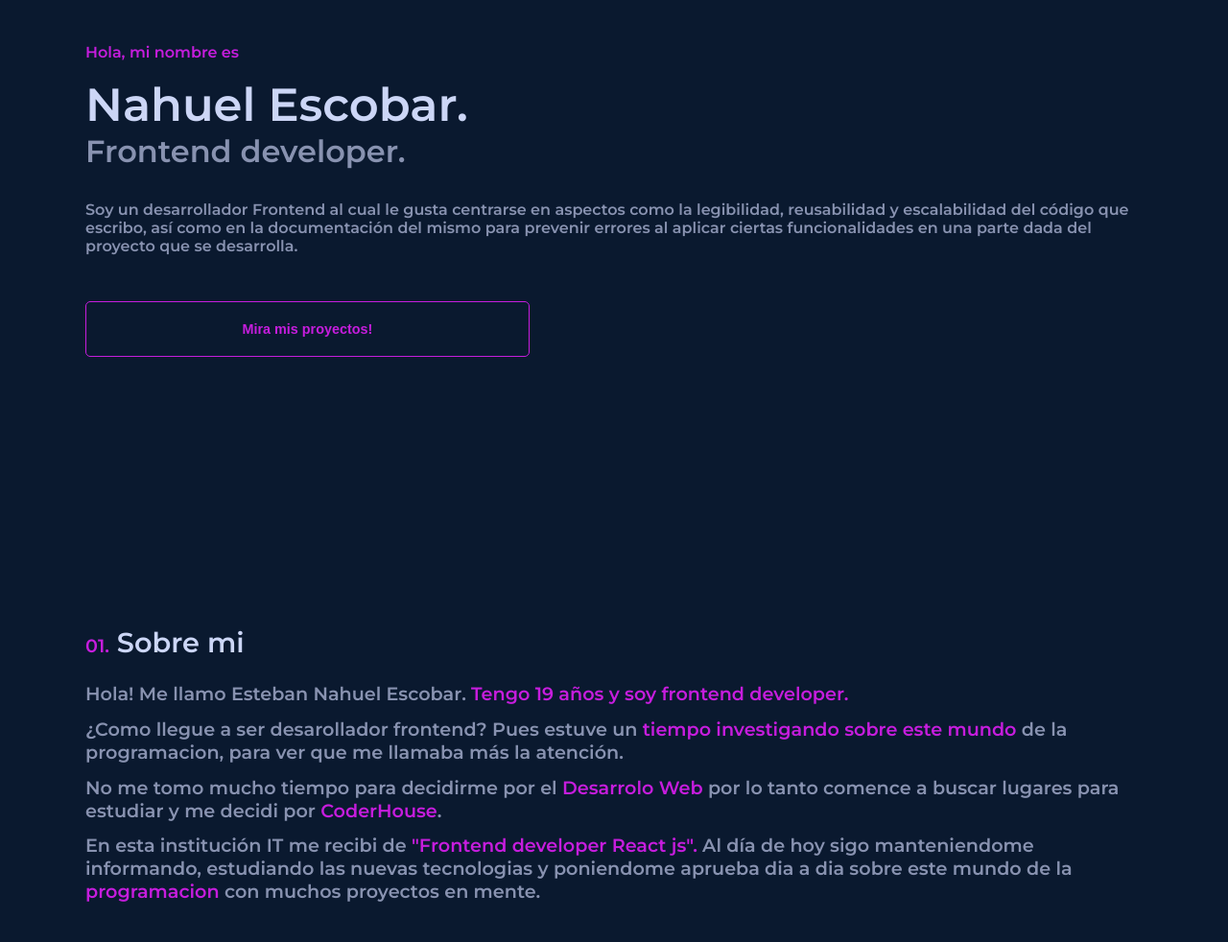
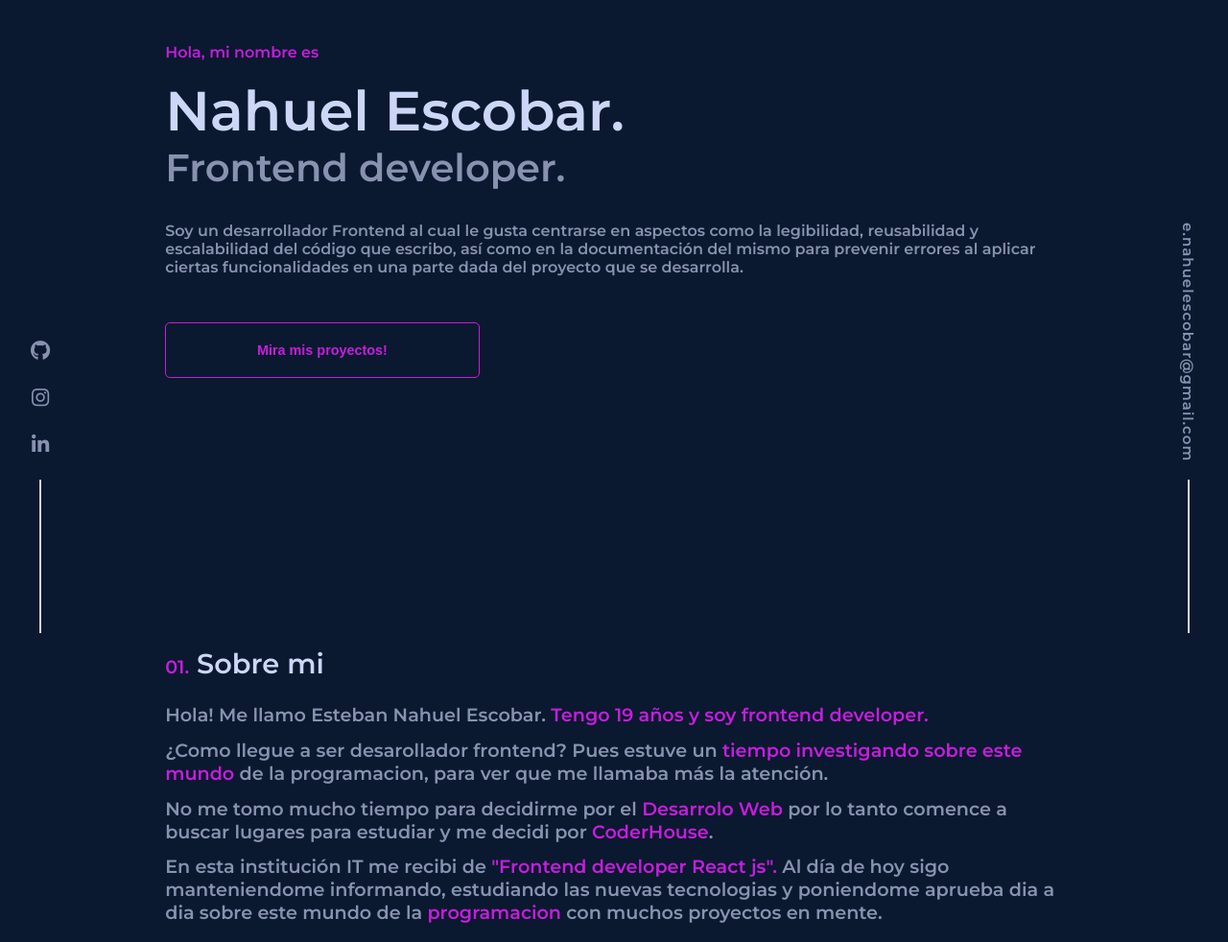
Before and after one commit to Nahuel-Escobar/Porfolio-Nahuel-Escobar, a website: page index.html in a window 1280 px wide. Shown: the part 140-1122 px from the top of the page at 96% size. Drawn offline with Linux system fonts and the light colour scheme.

Commit message:
Agrego desktop responsive y modifico tamaños

```diff
--- a/index.html
+++ b/index.html
@@ -294,7 +294,11 @@
             entrada siempre está abierta. Ya sea que tenga una pregunta o
             simplemente quiera saludar, ¡haré todo lo posible para responderle!
           </p>
-          <a href="mailto:keninah27@gmail.com" target="_blank">Saludar</a>
+          <div class="button-box">
+            <a href="mailto:e.nahuelescobar@gmail.com" target="_blank"
+              >Saludar</a
+            >
+          </div>
         </section>
       </main>
       <footer id="footer">
@@ -320,6 +324,25 @@
                   ><i class="fa-brands fa-linkedin-in"></i
                 ></a>
               </li>
+              <li>
+                <span class="line-1">
+                  <!-- Aca va una linea alta -->
+                </span>
+              </li>
+            </ul>
+          </div>
+          <div class="email-box">
+            <ul>
+              <li>
+                <a href="mailto:e.nahuelescobar@gmail.com" target="_blank"
+                  ><h2>e.nahuelescobar@gmail.com</h2></a
+                >
+              </li>
+              <li>
+                <span>
+                  <!-- Aca va una linea alta -->
+                </span>
+              </li>
             </ul>
           </div>
           <div class="copy-box">
--- a/sass/_footer.scss
+++ b/sass/_footer.scss
@@ -4,7 +4,7 @@ footer {
   margin-top: 3rem;
   padding: 1.5rem 0rem;
   text-align: center;
-    .grid-footer{
+  .grid-footer {
     display: grid;
     grid-template-rows: repeat(2, auto);
     & .redes-box {
@@ -19,14 +19,17 @@ footer {
 
         & li a {
           color: var.$colorTextP;
-                    transition: all .3s ease;
+          transition: all 0.3s ease;
           &:hover {
             color: var.$colorGeneral;
           }
         }
       }
     }
-
+  }
+  & .email-box {
+    display: none;
+  }
   & .copy-box {
     margin: 1rem 0rem;
     & h4 {
@@ -34,4 +37,70 @@ footer {
     }
   }
 }
+
+@media screen and (min-width: 800px) {
+  footer {
+    .grid-footer {
+      grid-template-columns: 1fr;
+      & .redes-box {
+        position: relative;
+        margin: 1rem auto;
+        & ul {
+          position: fixed;
+          left: 2rem;
+          bottom: 0rem;
+          flex-direction: column;
+          gap: 1.5rem;
+          & li {
+            transition: all 0.4s ease;
+            &:hover {
+              color: var.$colorGeneral;
+              transform: scale(1.2);
             }
+
+            & .line-1 {
+              display: block;
+              width: 2px;
+              background-color: var.$colorTitlS;
+              height: 10rem;
+            }
+          }
+        }
+      }
+    }
+    & .email-box {
+      position: relative;
+      display: block;
+      & ul {
+        display: flex;
+        flex-direction: column;
+        position: fixed;
+        right: 2rem;
+        bottom: 0rem;
+        align-items: center;
+        & li {
+          list-style: none;
+          & a {
+            margin: 1rem auto;
+            writing-mode: vertical-rl;
+            text-decoration: none;
+            color: var.$colorTextP;
+            letter-spacing: 0.1em;
+            transition: all 0.4s ease;
+
+            &:hover {
+              color: var.$colorGeneral;
+              transform: scale(1.02);
+            }
+          }
+          & span {
+            display: block;
+            width: 2px;
+            background-color: var.$colorTitlS;
+            height: 10rem;
+          }
+        }
+      }
+    }
+  }
+}
--- a/sass/_main.scss
+++ b/sass/_main.scss
@@ -316,7 +316,7 @@ main {
     }
 
     // proyecto
-    & .proyectos-box{
+    & .proyectos-box {
       margin: 5rem 0rem;
       .grid-proyecto {
         & .proyecto-container {
@@ -330,4 +330,73 @@ main {
 
 // Lo hago responsive para laptops
 
+@media screen and (min-width: 800px) {
+  main {
+    width: 77%;
+
+    // Titulo y presentacion
+    & .presentacion-box {
+      & .subtitulo h1 {
+        font-size: 1rem;
+      }
+      & .titulo h2 {
+        font-size: 3.6rem;
+        color: var.$colorTitlS;
+      }
+
+      & .puesto h3 {
+        font-size: 2.5rem;
+        color: var.$colorTextP;
+      }
+
+      & .descripcion p {
+        font-size: 1rem;
+      }
+
+      & .btn-cv button {
+        width: 35%;
+      }
+    }
+
+    // Sobre mi
+    & .aboutMe {
+      margin: 6rem 0rem;
+    }
+
+    // Tecnologias
+    & .tecnologias-box {
+      margin: 6rem 0rem;
+    }
+
+    // proyecto
+    & .proyectos-box {
+      margin: 5rem 0rem;
+      .grid-proyecto {
+        & .proyecto-container {
+          width: 70%;
+          margin: 0 auto;
+          & .descripcion-box {
+            & h2 {
+              margin: 1rem 0rem;
+            }
+          }
+        }
+      }
+    }
+
+    // Sobre mi
+
+    .contacto-box {
+      & p {
+        width: 85%;
+        margin: 1rem auto;
+      }
+
+      & .button-box {
+        margin-top: 3rem;
+      }
+    }
+  }
+}
+
 // Lo hago responsive para computadoras
```
Also changed, not shown: css/style.css, 1 other file. Lines whose indentation alone changed are shown as unchanged.
